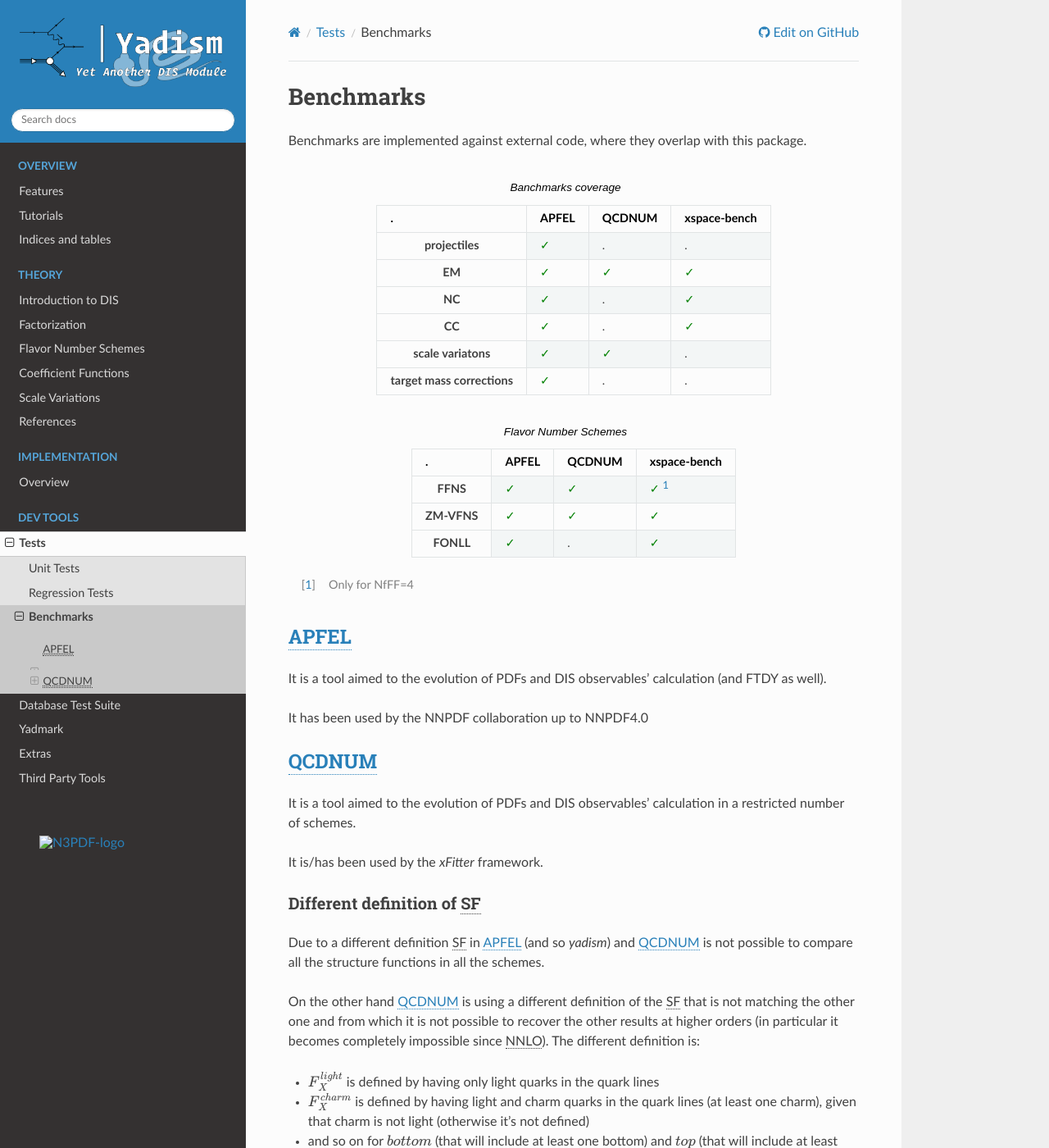
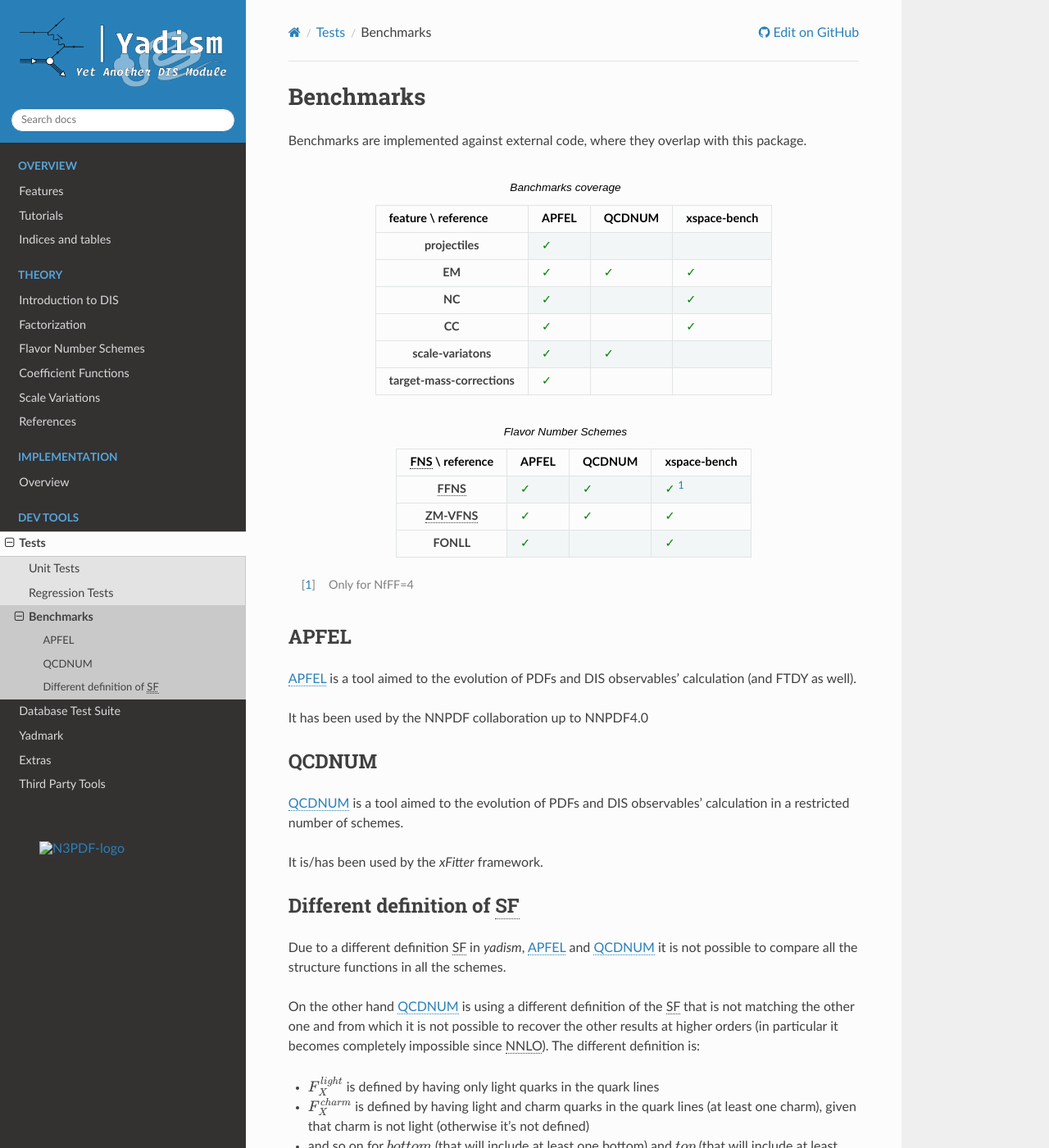
Before and after one commit to NNPDF/yadism, a Sphinx documentation site: the page built from docs/sphinx/source/dev-tools/benchmarks.rst, in a window 1280 px wide and 1400 px high. Shown: the whole window at 82% size. Built offline with Sphinx 7.4.7 and the Read the Docs theme 2.0.0, drawn with Linux system fonts in a browser that asks for light colours; pages that are not in the unit, such as notebooks, are missing from menus; the version number could not be read and is left out.

Commit message:
Improve bench cov doc

```diff
--- a/docs/sphinx/source/dev-tools/bench-coverage.csv
+++ b/docs/sphinx/source/dev-tools/bench-coverage.csv
@@ -1,7 +1,7 @@
-.                   	APFEL             	QCDNUM          	xspace-bench
-projectiles         	|T|               	.               	.
-EM                  	|T|               	|T|             	|T|
-NC                  	|T|               	.               	|T|
-CC                  	|T|               	.               	|T|
-scale variatons     	|T|               	|T|             	.
-target mass corrections	|T|               	.               	.
+"feature \\ reference"    APFEL                 QCDNUM                  xspace-bench
+projectiles               |T|                   ""                      ""
+EM                        |T|                   |T|                     |T|
+NC                        |T|                   ""                      |T|
+CC                        |T|                   ""                      |T|
+scale-variatons           |T|                   |T|                     ""
+target-mass-corrections   |T|                   ""                      ""
--- a/docs/sphinx/source/dev-tools/bench-fns.csv
+++ b/docs/sphinx/source/dev-tools/bench-fns.csv
@@ -1,4 +1,4 @@
-. 	                       APFEL 	             QCDNUM 	               xspace-bench
-FFNS 	                   |T| 	                 |T| 	                   |T| [#f1]_
-ZM-VFNS 	               |T| 	                 |T| 	                   |T|
-FONLL 	                   |T| 	                 .   	                   |T|
+"|FNS| \\ reference" APFEL                QCDNUM                    xspace-bench
+|FFNS|               |T|                  |T|                       "|T| [#f1]_"
+|ZM-VFNS|            |T|                  |T|                       |T|
+FONLL                |T|                  ""                        |T|
--- a/docs/sphinx/source/dev-tools/benchmarks.rst
+++ b/docs/sphinx/source/dev-tools/benchmarks.rst
@@ -6,42 +6,41 @@ package.
 
 .. csv-table:: Banchmarks coverage
    :file: ./bench-coverage.csv
-   :delim: tab
+   :delim: space
    :header-rows: 1
    :stub-columns: 1
    :align: center
 
 .. csv-table:: Flavor Number Schemes
    :file: ./bench-fns.csv
-   :delim: tab
+   :delim: space
    :header-rows: 1
    :stub-columns: 1
    :align: center
 
 .. [#f1] Only for NfFF=4
 
-|APFEL|
--------
+APFEL
+-----
 
-It is a tool aimed to the evolution of PDFs and DIS observables' calculation
+|APFEL| is a tool aimed to the evolution of PDFs and DIS observables' calculation
 (and FTDY as well).
 
 It has been used by the NNPDF collaboration up to NNPDF4.0
 
-|QCDNUM|
---------
+QCDNUM
+------
 
-It is a tool aimed to the evolution of PDFs and DIS observables' calculation in
+|QCDNUM| is a tool aimed to the evolution of PDFs and DIS observables' calculation in
 a restricted number of schemes.
 
 It is/has been used by the `xFitter` framework.
 
 Different definition of |SF|
-~~~~~~~~~~~~~~~~~~~~~~~~~~~~
+----------------------------
 
-Due to a different definition |SF| in |APFEL| (and so `yadism`) and |QCDNUM| is
+Due to a different definition |SF| in `yadism`, |APFEL| and |QCDNUM| it is
 not possible to compare all the structure functions in all the schemes.
-
 
 On the other hand |QCDNUM| is using a different definition of the |SF| that is
 not matching the other one and from which it is not possible to recover the
```
